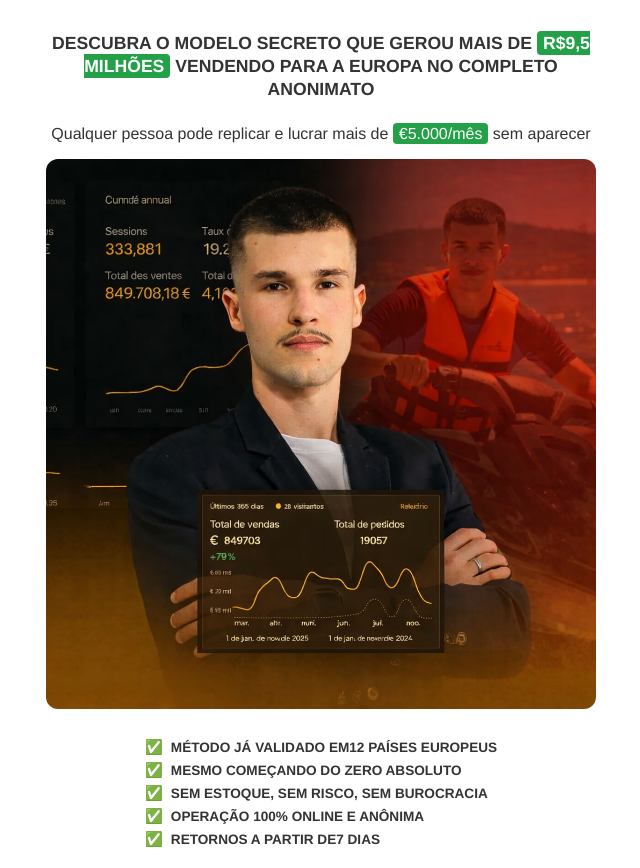
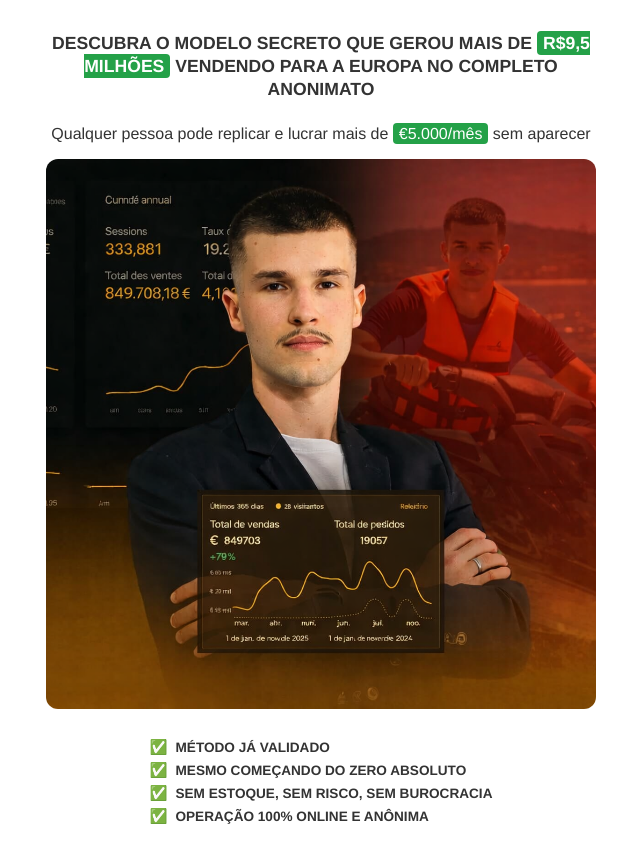
Before and after one commit to RaioneMachado/quiz-cabeca, a website: page index.html in a window 1280 px wide. Shown: the top 868 px of the page, without its empty margins (319-959 px from the left). Drawn offline with Linux system fonts and the light colour scheme.

Commit message:
atualizçaão

```diff
--- a/index.html
+++ b/index.html
@@ -40,11 +40,11 @@
         </div>
 
         <ul class="benefits-list">
-            <li>Método já validado em <strong>12 países europeus</strong></li>
+            <li>Método já validado</li>
             <li>Mesmo começando do zero absoluto</li>
             <li>Sem estoque, sem risco, sem burocracia</li>
             <li>Operação 100% online e anônima</li>
-            <li>Retornos a partir de <strong>7 dias</strong></li>
+
         </ul>
 
         <p class="quiz-instruction">Responda ao quiz e receba seu plano personalizado de implantação criado por <strong>Cabeça do Drop</strong>.</p>
```
